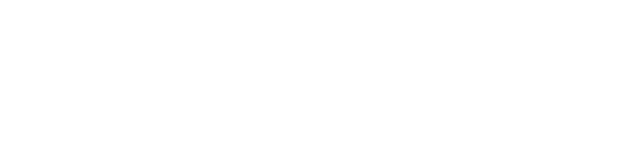
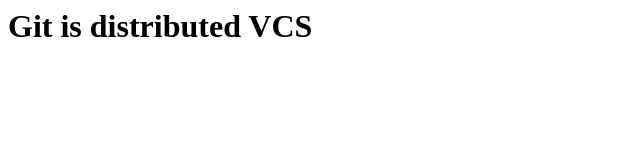
Before and after one commit to niku60/655pm, a plain HTML site: page index.html in a window 1280 px wide. Shown: the whole page, without its empty margins (0-640 px from the left). Drawn offline with Linux system fonts and the light colour scheme.

Commit message:
Update changes

```diff
--- a/index.html
+++ b/index.html
@@ -3,5 +3,6 @@
 Git home repository
 </title>
 <body>
+<h1>Git is distributed VCS</h1>
 </body>
 </html>
```
